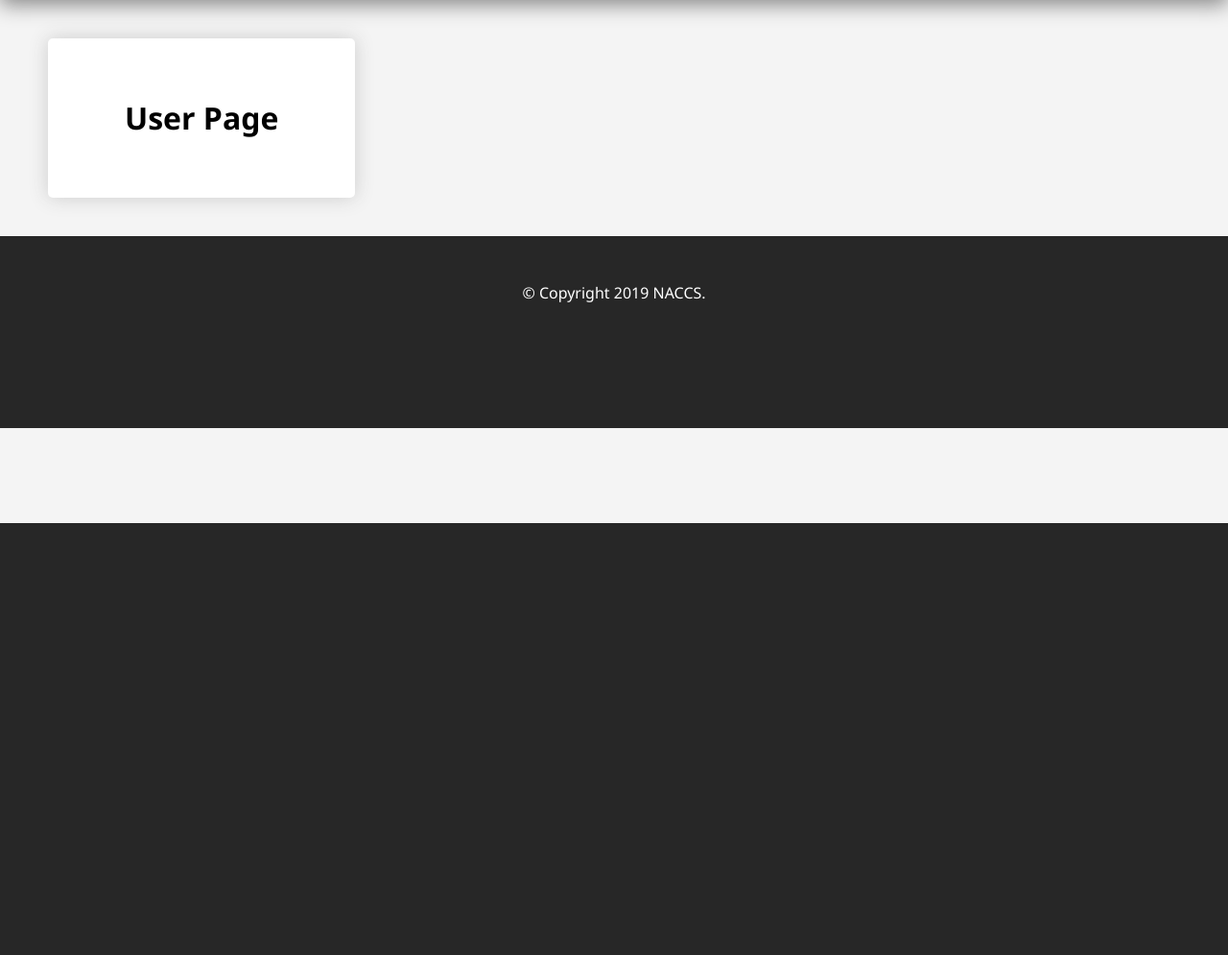
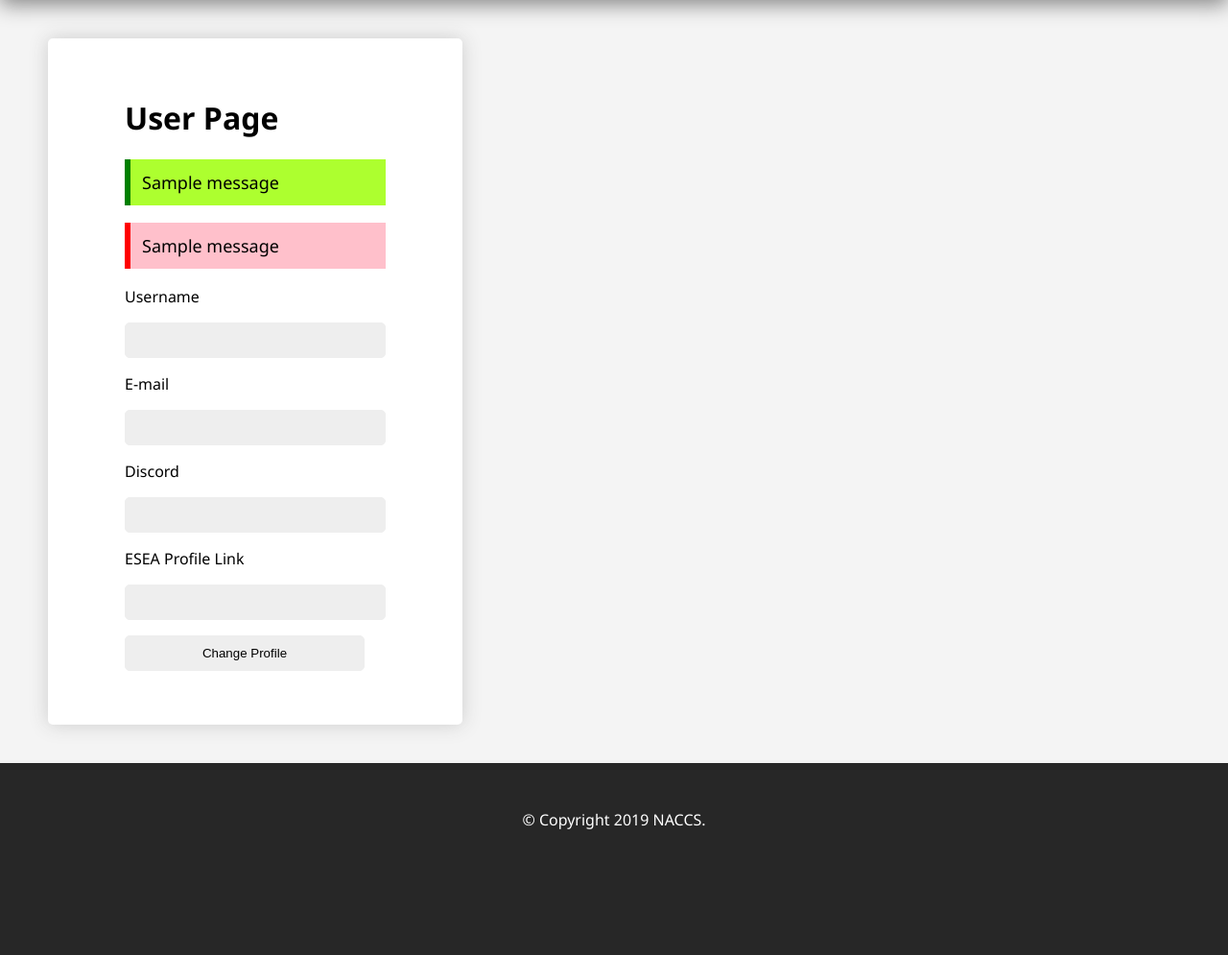
Before and after one commit to dl-eric/naccs-web, a Flask app: template templates/user.html in a window 1280 px wide. Shown: the part 255-1250 px from the top of the page at 96% size. Before the commit the page ends 800 px from the top, so only its background shows below. Run offline with Flask 2, Linux system fonts and the light colour scheme; the template is opened without the code that fills it: values that come from a table or form of the project are taken from there, others are empty; one stand-in notice (Sample message) is shown.

Commit message:
Allow users to change their discord

```diff
--- a/forms.py
+++ b/forms.py
@@ -100,3 +100,7 @@ class SignInForm(FlaskForm):
     email       = StringField("E-mail: ", validators=[DataRequired(), Email()])
     password    = PasswordField("Password: ", validators=[DataRequired()])
     submit      = SubmitField()
+
+class ProfileForm(FlaskForm):
+    discord     = StringField(validators=[DataRequired(), discord_validate])
+    submit      = SubmitField("Change Profile")
--- a/static/css/main.css
+++ b/static/css/main.css
@@ -54,6 +54,11 @@ input:hover {
     box-shadow: 0 0px 10px #bbb;
 }
 
+input:disabled {
+    cursor: default;
+    box-shadow: none;
+}
+
 #submit {
     cursor: pointer;
 }
--- a/templates/user.html
+++ b/templates/user.html
@@ -4,9 +4,42 @@
 {% block content %}
   <div class="card center">
     <h1>User Page</h1>
-    <p>{{ user['username'] }}</p>
-    <p>{{ user['email'] }}</p>
-    <p>{{ user['discord'] }}</p>
-    <p>{{ user['esea'] }}</p>
+
+    {% with messages = get_flashed_messages(category_filter=["success"]) %}
+    {% if messages %}
+        <ul class="flashes success">
+    {% for message in messages %}
+        <li>{{ message }}</li>
+    {% endfor %}
+        </ul>
+    {% endif %}
+    {% endwith %}
+
+    {% with messages = get_flashed_messages(category_filter=["error"]) %}
+    {% if messages %}
+        <ul class="flashes error">
+    {% for message in messages %}
+        <li>{{ message }}</li>
+    {% endfor %}
+        </ul>
+    {% endif %}
+    {% endwith %}
+
+    <form action="" method="POST">
+      {{ form.csrf_token() }}
+      <p>Username</p>
+      <p></p><input disabled value="{{ user['username'] }}"></p>
+
+      <p>E-mail</p>
+      <p><input disabled value="{{ user['email'] }}"></p>
+
+      <p>Discord</p>
+      <p>{{ form.discord }}</p>
+
+      <p>ESEA Profile Link</p>
+      <p><input disabled value="{{ user['esea'] }}"></p>
+
+      <p>{{ form.submit }}</p>
+    </form>
   </div>
 {% endblock %}
```
Also changed, not shown: auth.py (+16 -3 lines).
